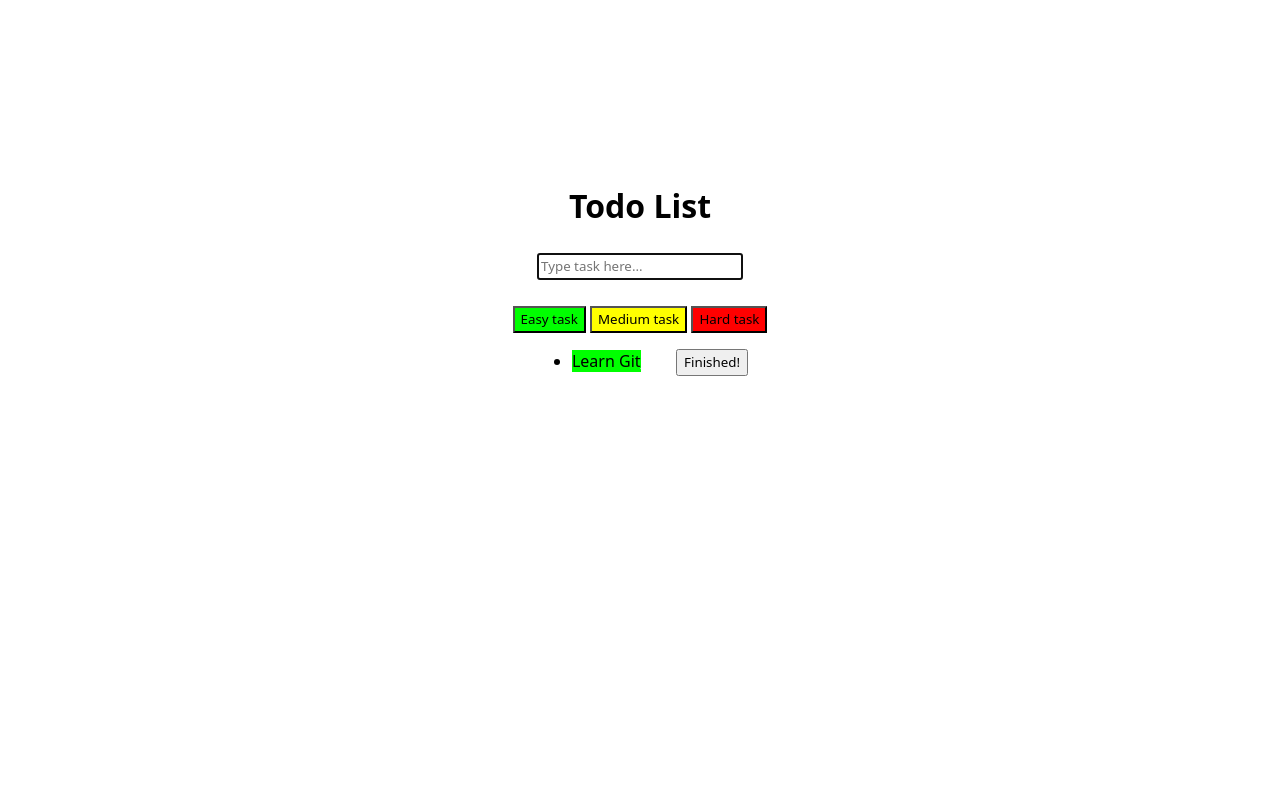
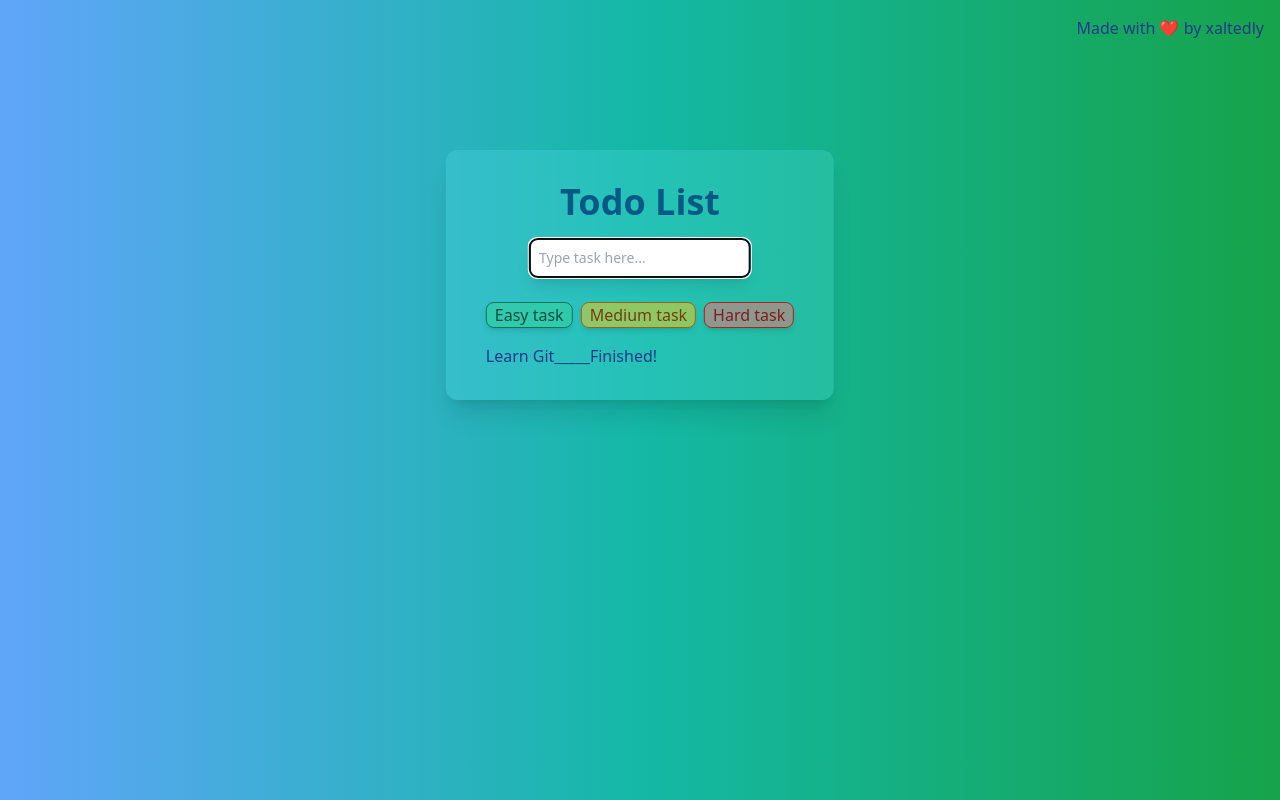
Before and after one commit to xaltedly/xaltedly.github.io, a plain HTML site: page index.html in a window 1280 px wide. Drawn offline with nearby package versions, Linux system fonts and the light colour scheme.

Commit message:
Refactor index.html to use Tailwind CSS
Updated the HTML structure and added Tailwind CSS for styling.

```diff
--- a/index.html
+++ b/index.html
@@ -3,29 +3,30 @@
 <head>
     <meta charset="UTF-8">
     <meta name="viewport" content="width=device-width, initial-scale=1.0">
-    <link rel="stylesheet" href="todo.css">
     <link rel="shortcut icon" href="danielgao2.jpg" type="image/jpg">
     <title>Todo List</title>
+    <script src="https://cdn.tailwindcss.com"></script>
     <script type="module" src="todo.js" defer></script>
 </head>
-<body>
-    <div>
-        <div class="main">
-            <div class="txt">
-                <h1>Todo List</h1>
-                <input type="text" placeholder="Type task here...">
+<body class="bg-gradient-to-r from-blue-400 via-teal-500 to-green-600 min-h-screen relative">
+    <div class="main h-500 mb-10 py-8 p-10 bg-cyan-300/20 rounded-xl shadow-xl absolute top-[150px] left-1/2 -translate-x-1/2">
+        <div>
+            <div class="txt flex flex-col items-center">
+                <h1 class="pb-4 font-bold text-4xl text-sky-800">Todo List</h1>
+                <input type="text" placeholder="Type task here..." class="text-sm active:border-sky-400 border-2 border-sky-800 rounded-lg p-2 shadow-lg">
                 <br>
             </div>
-            <div >
-                <button id="g" class="green" type="button">Easy task</button>
-                <button id="y" class="yellow" type="button">Medium task</button>
-                <button id="r" class="red" type="button">Hard task</button>
+            <div class="flex flex-nowrap">
+                <button id="g" class="green bg-emerald-400/50 px-2 rounded-lg border border-emerald-700 text-emerald-900 mr-1 shadow-md" type="button">Easy task</button>
+                <button id="y" class="yellow bg-yellow-400/50 px-2 rounded-lg border border-yellow-700 text-yellow-900 mx-1 shadow-md" type="button">Medium task</button>
+                <button id="r" class="red bg-red-400/50 px-2 rounded-lg border border-red-700 text-red-900 ml-1 shadow-md" type="button">Hard task</button>
                 <br>
             </div>
         </div>
-        <div class="butt">
-            <ul id="list"></ul>
+        <div class="butt relative">
+            <ul id="list" class="overflow-auto flex flex-col max-h-300 pt-4 justify-top marker:text-sky-700 list-disc text-blue-900"></ul>
         </div>
     </div>
+    <p class="absolute top-0 right-0 text-blue-900 p-4">Made with ❤️ by xaltedly</p>
 </body>
 </html>
```
